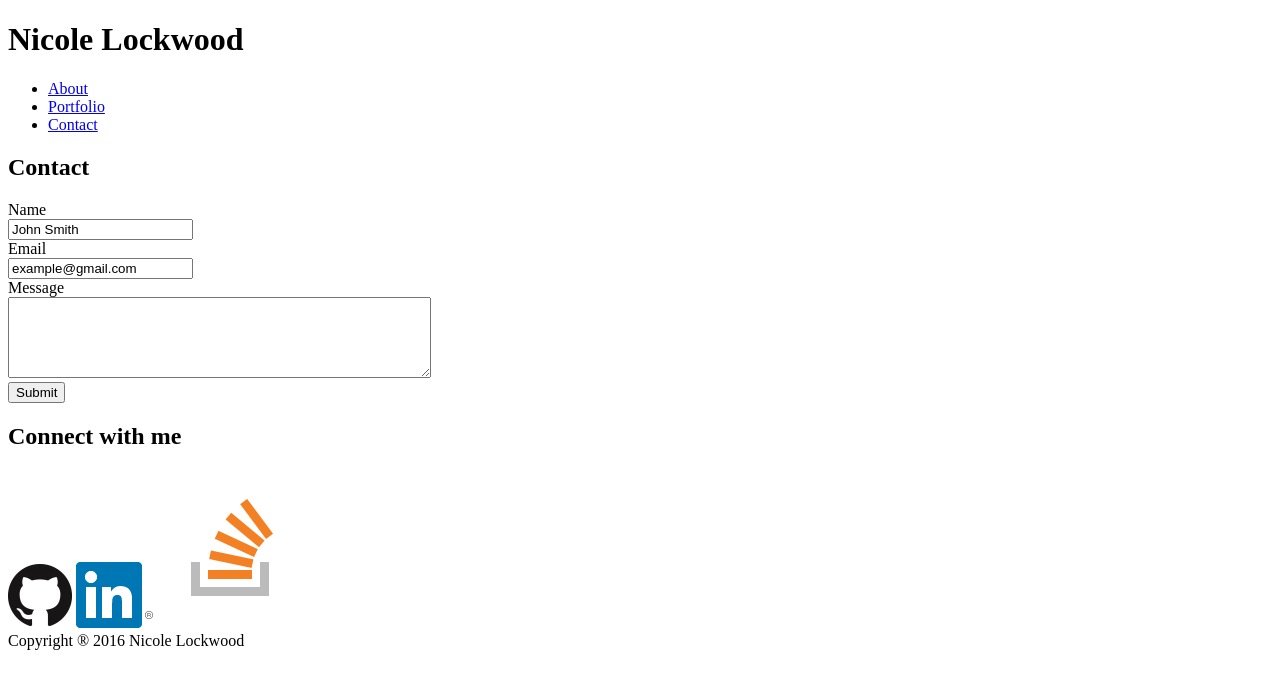
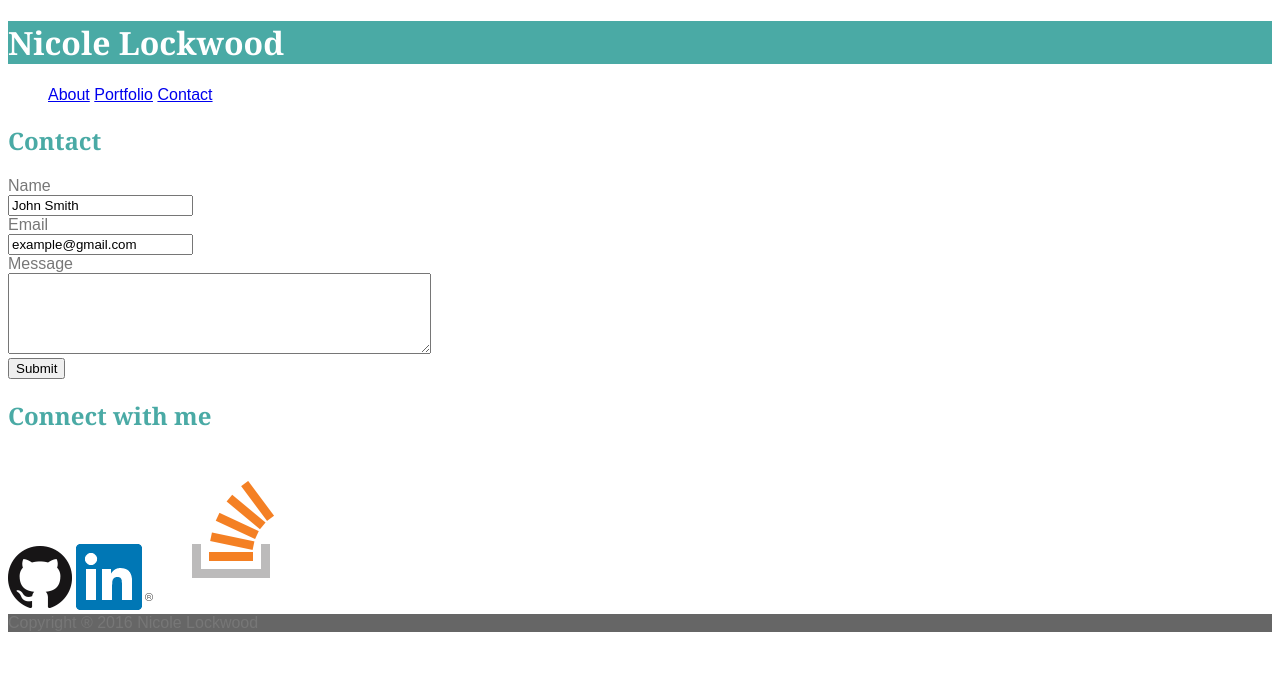
Before and after one commit to lockwoni/Basic-Portfolio, a PHP site: page /contact.html in a window 1280 px wide. Shown: the top 689 px of the page. Run offline with PHP 8.4, Linux system fonts and the light colour scheme; some libraries are stand-ins or nearby versions.

Commit message:
updating files

```diff
--- a/assets/css/style.css
+++ b/assets/css/style.css
@@ -1,3 +1,32 @@
+header {
+	background-color:#ffffff;
+	border-color: #cccccc;
+	font-family: Georgia, Times, "Times New Roman", serif;
+	color:#ffffff;
+}
+
+body {
+	font-family:'Arial', 'Helvetica Neue', Helvetica, sans-serif;;
+	color:#777777;
+	background-image:C:\Users\nlock\Desktop\Basic-Portfolio\assets\images\asanoha-400px.png("pattern.png");
+}
+
+div {
+	background-color:#ffffff;
+	border-color:#dddddd;
+}
+
+h1 {
+	background-color: #4aaaa5;
+	font-family: Georgia, Times, "Times New Roman", serif;
+}
+
+h2 {
+	color: #4aaaa5;
+	font-family: Georgia, Times, "Times New Roman", serif;
+}
+}
+
 ul {
     list-style-type: none;
     margin: 0;
@@ -7,3 +36,7 @@ ul {
 li {
     display: inline;
 }
+
+footer {
+	background-color:#666666;
+}
--- a/contact.html
+++ b/contact.html
@@ -4,8 +4,7 @@
 <head>
 	<meta charset="UTF-8">
 	<title>Nicole Lockwood</title>
-	<link rel="stylesheet" type="text/css" href="assets/style.css">
-	<link rel="stylesheet" type="text/css" href="assets/reset.css">
+	<link rel="stylesheet" type="text/css" href="assets\css\style.css">
 
 	<header>
 		<h1>Nicole Lockwood</h1>
--- a/index.html
+++ b/index.html
@@ -4,8 +4,7 @@
 <head>
 	<meta charset="UTF-8">
 	<title>Nicole Lockwood</title>
-	<link rel="stylesheet" type="text/css" href="assets/style.css">
-	<link rel="stylesheet" type="text/css" href="assets/reset.css">
+	<link rel="stylesheet" type="text/css" href="assets\css\style.css">
 
 	<header>
 		<h1>Nicole Lockwood</h1>
--- a/portfolio.html
+++ b/portfolio.html
@@ -4,8 +4,7 @@
 <head>
 	<meta charset="UTF-8">
 	<title>Nicole Lockwood</title>
-	<link rel="stylesheet" type="text/css" href="assets/style.css">
-	<link rel="stylesheet" type="text/css" href="assets/reset.css">
+	<link rel="stylesheet" type="text/css" href="assets\css\style.css">
 
 	<header>
 		<h1>Nicole Lockwood</h1>
```
Also changed, not shown: assets/images/asanoha-400px.png (added).
